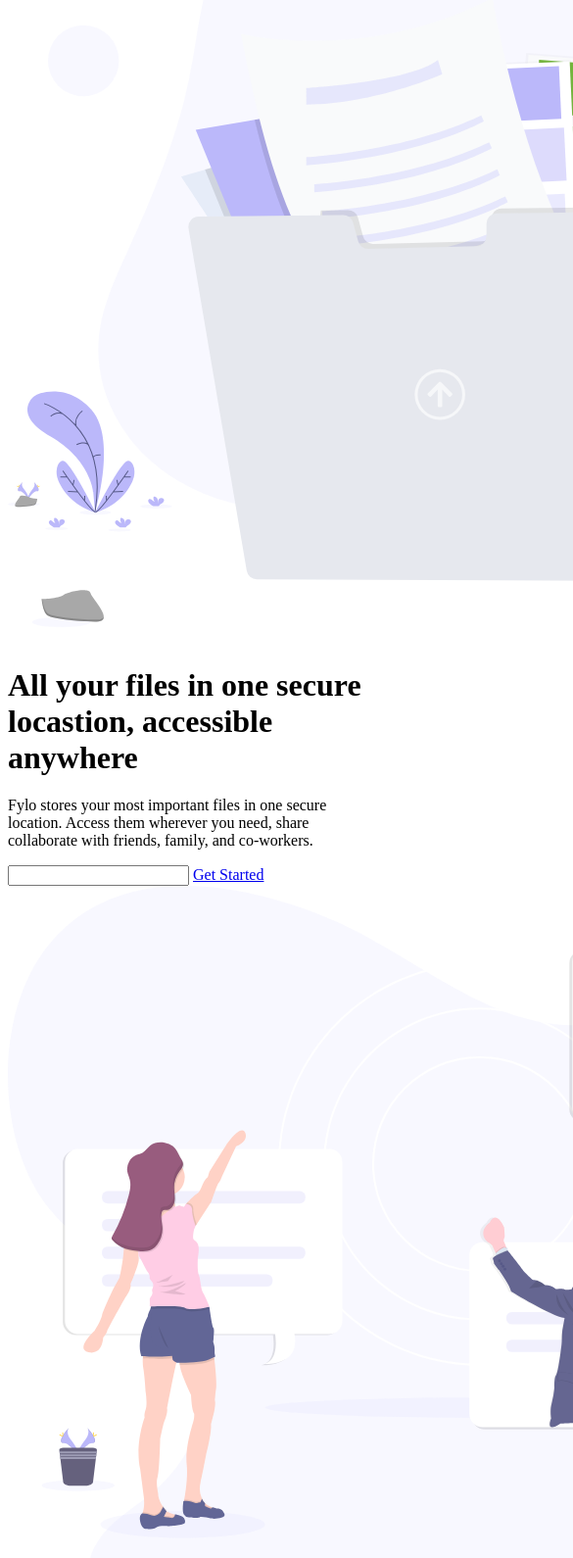
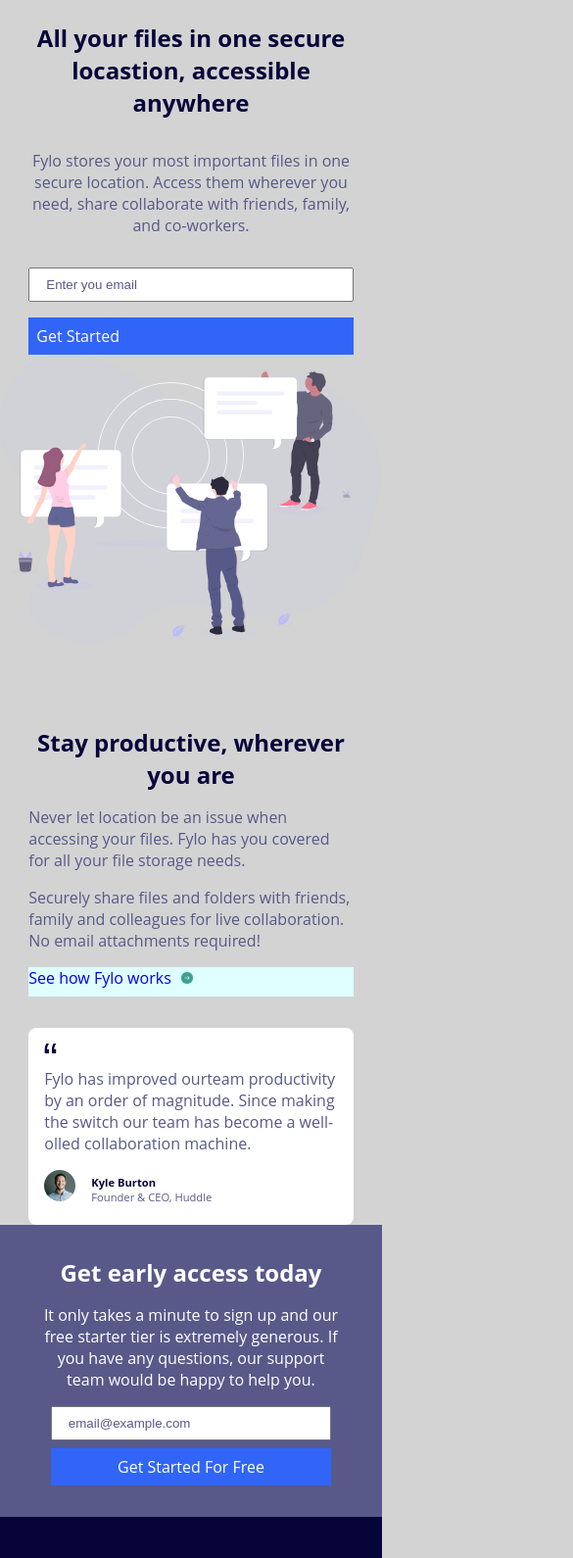
Before and after one commit to abanicaisse/fylo-landing-page, a plain HTML site: page index.html in a window 390 px wide. Shown: the part 331-1921 px from the top of the page at 98% size, 585 px wide, since content can reach past the window. Drawn offline with Linux system fonts and the light colour scheme.

Commit message:
styled the mobile version

```diff
--- a/css/style.css
+++ b/css/style.css
@@ -17,6 +17,7 @@
 }
 
 body {
+    background-color: lightgray;
     font-family: 'Open Sans', sans-serif;
     font-weight: 400;
 }
@@ -24,3 +25,294 @@
 h* {
     font-family: 'Raleway', sans-serif;
 }
+
+a {
+    text-decoration: none;
+}
+
+/* Navbar Styling */
+nav {
+    width: 85%;
+    margin: auto;
+    display: flex;
+    justify-content: space-between;
+    align-items: center;
+    margin: 1rem auto 0 auto ;
+}
+
+nav .logo {
+    width: 100%;
+}
+
+nav .logo img {
+    transform: scale(.5);
+    margin-left: -2rem;
+}
+
+nav .links {
+    width: 100%;
+}
+
+nav .links ul {
+    width: 100%;
+    display: flex;
+    justify-content: space-between;
+}
+
+nav .links ul li {
+    color: var(--desat-blue);
+    list-style: none;
+    text-decoration: none;
+}
+
+/* Main or Hero section styling */
+main {
+    width: 85%;
+    margin: auto;
+    display: flex;
+    gap: 2rem;
+    flex-direction: column;
+}
+
+/* */
+.illustration {
+    width: 100%;
+}
+
+.illustration img {
+    max-width: 100%;
+}
+/* */
+
+main .description {
+    width: 100%;
+    display: grid;
+    row-gap: 2rem;
+}
+
+main .description h1 {
+    text-align: center;
+    color: var(--darker-blue);
+    font-size: 1.5rem;
+}
+
+main .description p {
+    text-align: center;
+    color: var(--desat-blue);
+}
+
+main .description > div {
+    width: 100%;
+    display: flex;
+    gap: 1rem;
+    flex-direction: column;
+}
+
+input[type=email] {
+    padding: .5rem 1rem;
+}
+
+input[type=email]::placeholder {
+    color: var(--desat-blue);
+}
+
+main .description
+
+main .description div > label {
+    width: 100%;
+    margin: auto;
+    text-align: center;
+    background-color: red;
+}
+
+/*  */
+.start-btn {
+    width: 100%;
+    background-color: var(--bright-blue);
+    display: block;
+    color: white;
+    text-decoration: none;
+    padding: .5rem;
+}
+/*  */
+
+section {
+    width: 100%;
+    margin: auto;
+    display: flex;
+    gap: 2rem;
+    flex-direction: column;
+}
+
+section > * {
+    width: 85%;
+    margin: auto;
+}
+
+/* Stay Productive section styling */
+.productivity {
+    display: flex;
+    gap: 5rem;
+    flex-direction: column;
+}
+
+.productivity .stay {
+    display: flex;
+    flex-direction: column;
+    gap: 2rem;
+}
+
+.productivity .stay h1 {
+    text-align: center;
+    color: var(--darker-blue);
+    font-size: 1.5rem;
+    margin-bottom: 1rem;
+}
+
+.productivity .stay div p {
+    color: var(--desat-blue);
+    margin-bottom: 1rem;
+}
+
+.productivity .stay > div:nth-child(1) a {
+    background-color: lightcyan;
+    text-align: center;
+    /* text-decoration: underline; */
+    display: flex;
+    gap: .5rem;
+    align-items: center;
+    padding-bottom: .5rem;
+}
+
+.productivity .stay > div + div {
+    background-color: white;
+    display: grid;
+    border-radius: .5rem;
+    padding: 1rem;
+}
+
+.productivity .stay div + div > div img {
+    margin-bottom: .5rem;
+}
+
+.productivity .stay div + div > div + div {
+    display: flex;
+    gap: 1rem;
+    align-items: center;
+}
+
+.productivity .stay div + div > div + div img {
+    width: 2rem;
+    height: 2rem;
+    border-radius: 50%;
+}
+
+.productivity .stay div + div > div + div p {
+    font-size: .7rem;
+    color: var(--darker-blue);
+    font-weight: 700;
+    margin-bottom: 0;
+}
+
+.productivity .stay div + div > div + div p > span {
+    color: var(--desat-blue);
+    font-weight: 400;
+}
+
+/* Get early access section styling */
+.access {
+    color: white;
+    background-color: var(--desat-blue);
+    text-align: center;
+    display: grid;
+    row-gap: 1rem;
+    padding: 2rem 1rem;
+}
+
+.access h2 {
+    font-size: 1.5rem;
+    margin-bottom: 1rem;
+}
+
+.access > div + div {
+    width: 80%;
+    margin: auto;
+    display: grid;
+    row-gap: .5rem;
+}
+
+/* Footer section styling */
+footer {
+    color: var(--desat-blue);
+    background-color: var(--darker-blue);
+    display: grid;
+    gap: 2rem;
+}
+
+footer > * {
+    width: 85%;
+    margin: auto;
+}
+
+footer li {
+    list-style: none;
+}
+
+footer a {
+    color: var(--desat-blue);
+}
+
+.footer {
+    display: grid;
+    row-gap: 2rem;
+    padding-top: 3rem;
+}
+
+.footer img + div {
+    display: grid;
+    row-gap: 1rem;
+}
+
+.footer img + div > p {
+    display: flex;
+    gap: 1rem;
+    align-items: center;
+}
+
+.footer > div > ul li + li {
+    margin-top: 1rem;
+}
+
+.footer .socials {
+    background-color: greenyellow;
+    text-align: center;
+}
+
+.footer .socials ul {
+    display: flex;
+    gap: 1rem;
+    align-items: center;
+    justify-content: center;
+}
+
+.footer .socials ul li + li {
+    margin-top: 0;
+}
+
+.footer .socials .fab {
+    color: var(--desat-blue);
+    display: grid;
+    place-items: center;
+    border: 1px solid var(--desat-blue);
+    border-radius: 50%;
+    padding: 1rem;
+}
+
+footer .attribution {
+    text-align: center;
+    margin-bottom: 2rem;
+}
+
+footer .attribution a {
+    color: var(--moderate-cyan);
+}
--- a/index.html
+++ b/index.html
@@ -5,7 +5,7 @@
   <meta name="viewport" content="width=device-width, initial-scale=1.0"> <!-- displays site properly based on user's device -->
 
   <link rel="icon" type="image/png" sizes="32x32" href="./images/favicon-32x32.png">
-
+  <link rel="stylesheet" href="./css/style.css">
   <title>Frontend Mentor | Fylo landing page with two column layout</title>
 </head>
 <body>
@@ -31,8 +31,8 @@
       <h1>All your files in one secure locastion, accessible anywhere</h1>
       <p>Fylo stores your most important files in one secure location. Access them wherever you need, share collaborate with friends, family, and co-workers.</p>
       <div>
-        <input type="email" name="email" id="email">
-        <label for="email"><a href="#">Get Started</a></label>
+        <input type="email" name="email" id="email" placeholder="Enter you email">
+        <label for="email"><a href="#" class="start-btn">Get Started</a></label>
       </div>
     </div>
   </main>
@@ -68,8 +68,8 @@
       <p>It only takes a minute to sign up and our free starter tier is extremely generous. If you have any questions, our support team would be happy to help you.</p>
     </div>
     <div>
-      <input type="email" name="email " id="email">
-      <a href="#">Get Started For Free</a>
+      <input type="email" name="email " id="email" placeholder="email@example.com">
+      <a href="#" class="start-btn">Get Started For Free</a>
     </div>
   </section>
 
@@ -99,7 +99,7 @@
         </ul>
       </div>
 
-      <div>
+      <div class="socials">
         <ul>
           <li><i class="fab fa-facebook"></i></li>
           <li><i class="fab fa-twitter"></i></li>
```
